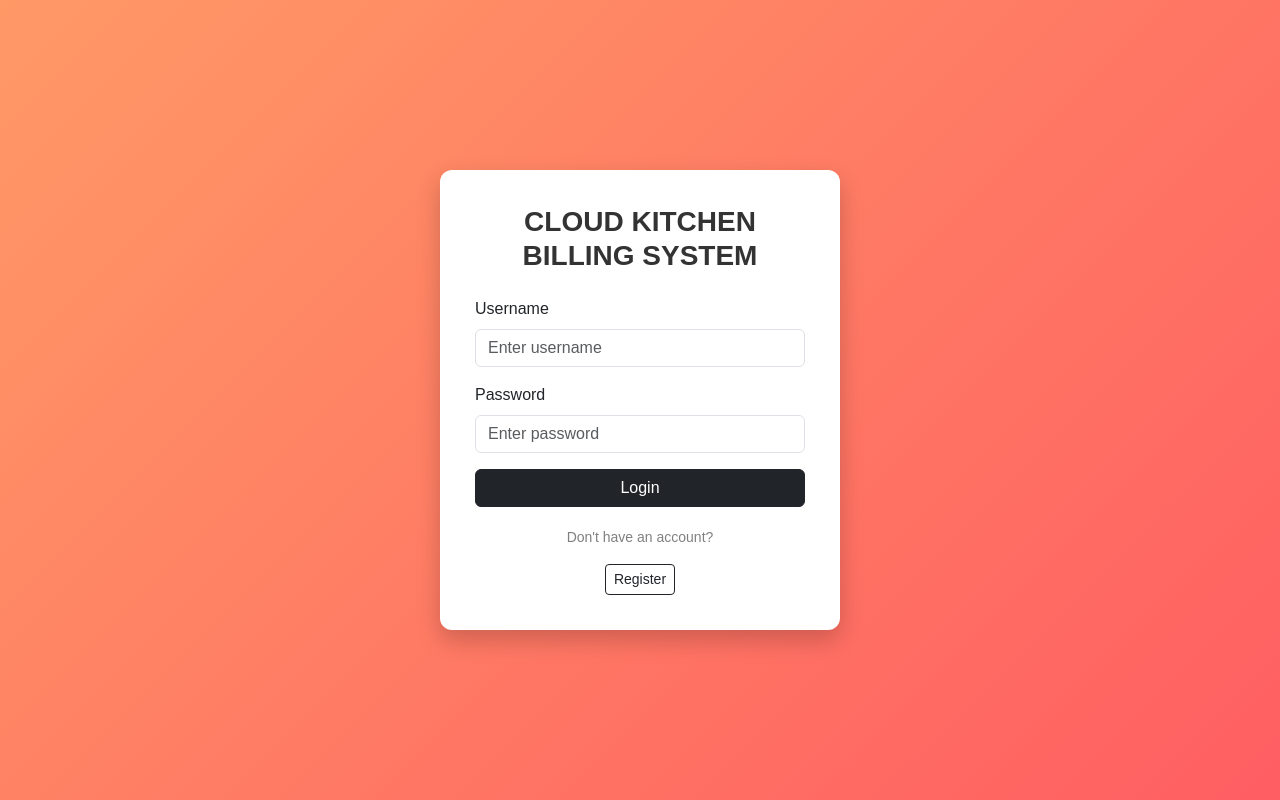
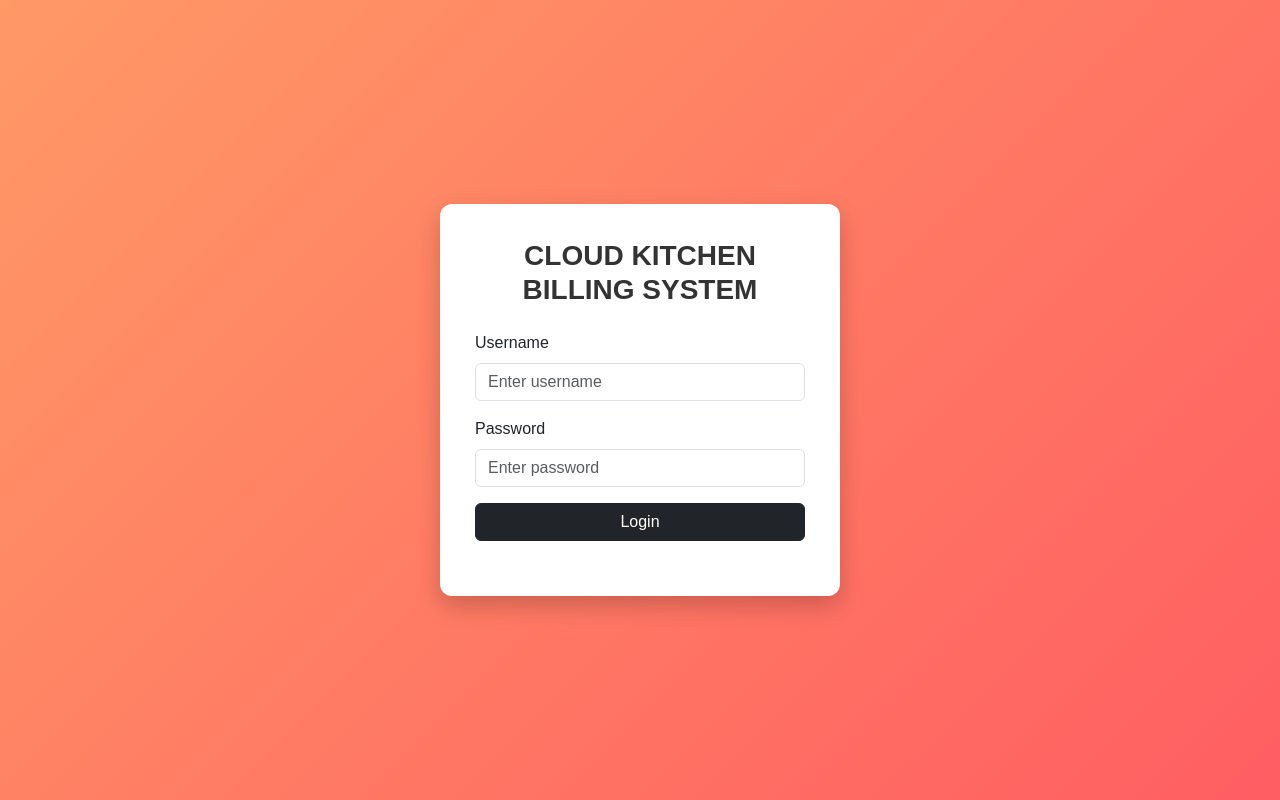
Before and after one commit to Preetham9106/project.222, a Flask app: page /login in a window 1280 px wide. Run offline with Flask 3, Linux system fonts and the light colour scheme.

Commit message:
Removed register feature

```diff
--- a/app.py
+++ b/app.py
@@ -53,36 +53,6 @@ def init_db():
 
     conn.commit()
     conn.close()
-
-# ---------------- REGISTER ----------------
-@app.route("/register", methods=["GET","POST"])
-def register():
-
-    if request.method == "POST":
-
-        username = request.form.get("username")
-        password = request.form.get("password")
-
-        conn = sqlite3.connect(DB_PATH)
-        cursor = conn.cursor()
-
-        try:
-            cursor.execute(
-                "INSERT INTO users (username,password) VALUES (?,?)",
-                (username,password)
-            )
-            conn.commit()
-            conn.close()
-
-            return redirect("/login")
-
-        except:
-            conn.close()
-            return render_template("register.html",error="User already exists")
-
-    return render_template("register.html")
-
-
 # ---------------- LOGIN ----------------
 @app.route("/login", methods=["GET","POST"])
 def login():
--- a/templates/login.html
+++ b/templates/login.html
@@ -78,11 +78,9 @@ Login
 
 <div class="footer">
 
-<p>Don't have an account?</p>
 
-<a href="/register" class="btn btn-outline-dark btn-sm">
-Register
-</a>
+
+
 
 </div>
 
```
Also changed, not shown: cloud_kitchen.db.
